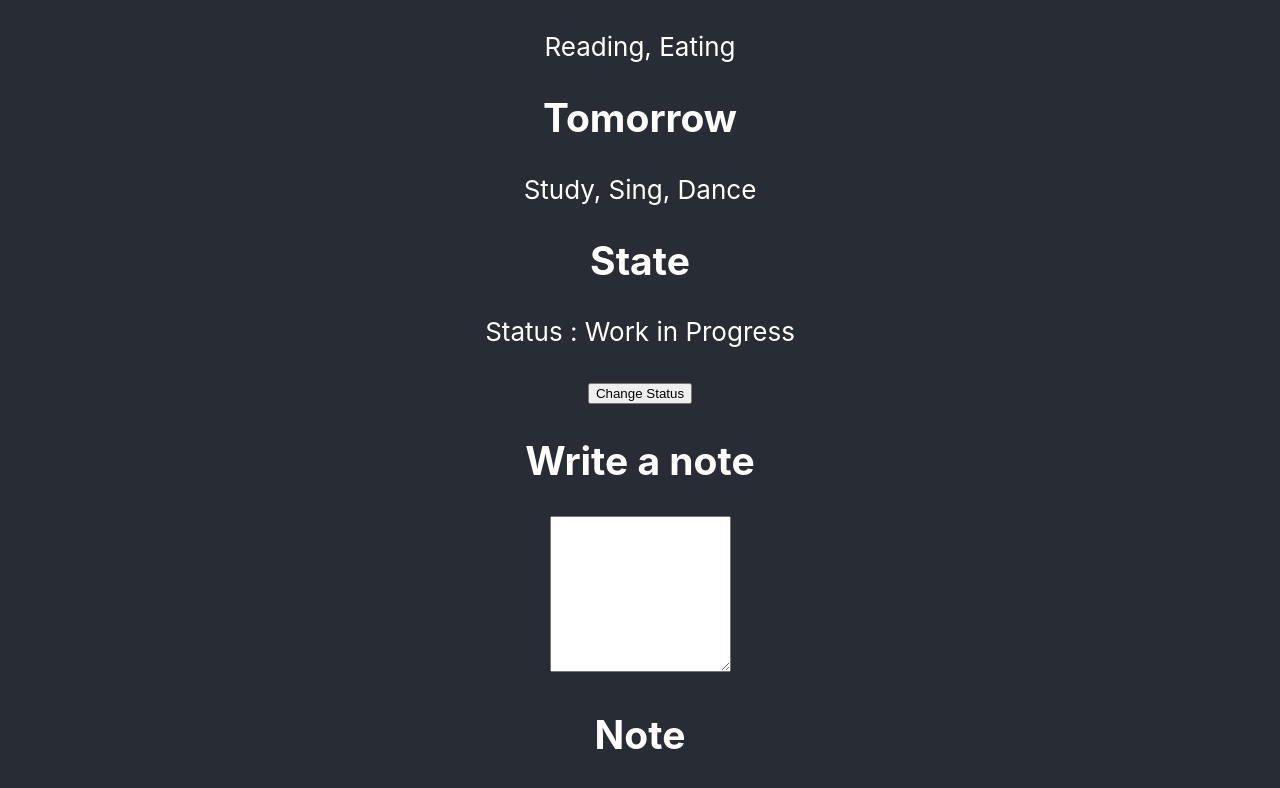
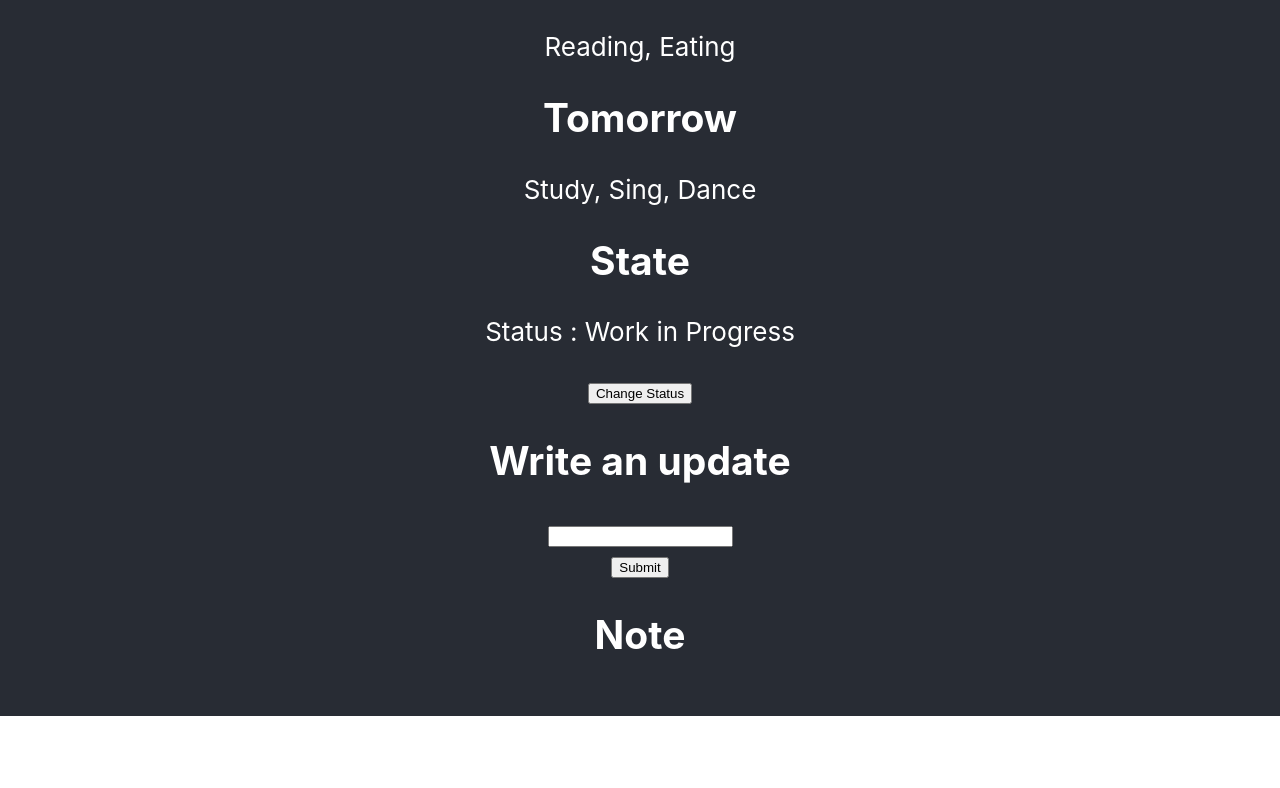
Before and after one commit to milan-vishnoi/Practice_Programs, a React (Create React App) app in the folder JavaScript/React/my-react-app/: page / in a window 1280 px wide. Shown: the part 527-1315 px from the top of the page. After the commit the page ends 1243 px from the top, so only its background shows below. Built offline with nearby package versions, Linux system fonts and the light colour scheme.

Commit message:
Added code to demonstrate controlled form

```diff
--- a/JavaScript/React/my-react-app/src/App.js
+++ b/JavaScript/React/my-react-app/src/App.js
@@ -43,10 +43,12 @@ class ToDo extends React.Component {
   constructor(props) {
     super(props);
     this.state = {status:"Work in Progress",
-      note:""
+      note:"",
+      submit:""
     };
     this.handleClick = this.handleClick.bind(this);
     this.handleInput = this.handleInput.bind(this);
+    this.handleSubmit = this.handleSubmit.bind(this);
   }
 
 
@@ -56,6 +58,12 @@ class ToDo extends React.Component {
 
   handleInput(event) {
     this.setState({note:event.target.value});
+  }
+
+  handleSubmit(event) {
+    event.preventDefault();
+    this.setState(state=>({submit:state.note}));
+
   }
   render() {
     return (
@@ -68,10 +76,14 @@ class ToDo extends React.Component {
         <h2>State</h2>
         <p>Status : {this.state.status}</p>
         <button onClick={this.handleClick}>Change Status</button><br/>
-        <h2>Write a note</h2>
-        <textarea rows={10} onChange={this.handleInput}></textarea>
+        <h2>Write an update</h2>
+        <form onSubmit={this.handleSubmit}>
+        <input onChange={this.handleInput}></input><br/>
+        <button type="Submit">Submit</button>
+        </form>
+
         <h2>Note</h2>
-        <p>{this.state.note}</p>
+        <p>{this.state.submit}</p>
       </div>
     );
   }
```
